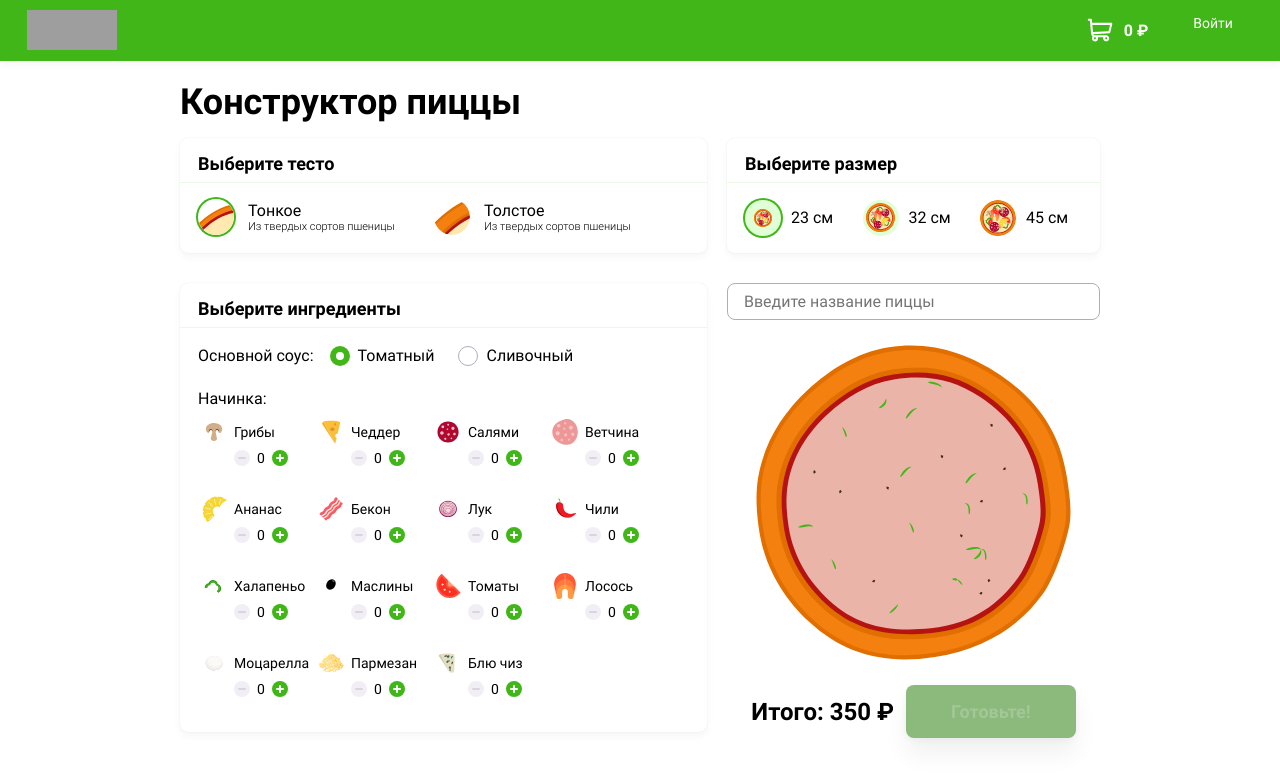
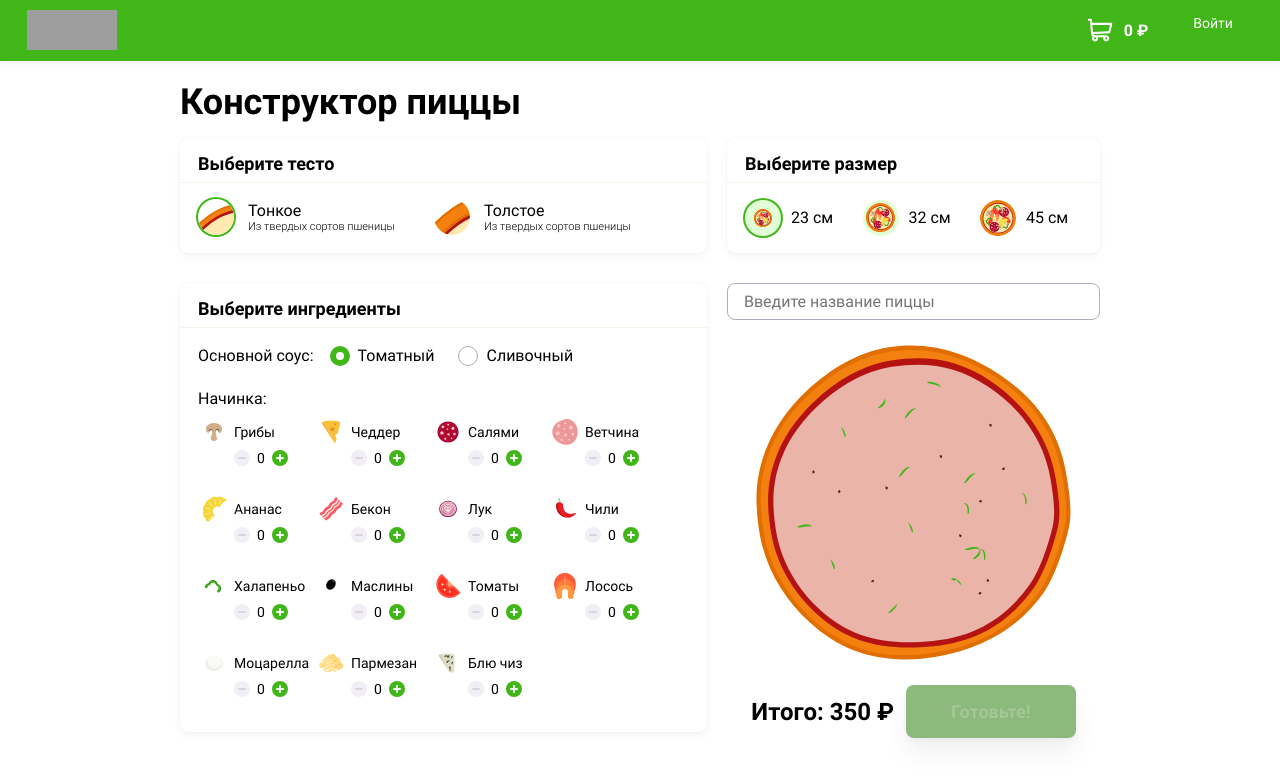
Before and after one commit to htmlacademy-vue/854503-pizza-1, a Vue app in the folder src/frontend/: page / in a window 1280 px wide. Shown: the top 782 px of the page. Built offline with nearby package versions, Linux system fonts and the light colour scheme; grey boxes are pictures that could not be loaded.

Commit message:
Реализует пункт 3.2 ТЗ

```diff
--- a/src/frontend/src/common/enums.js
+++ b/src/frontend/src/common/enums.js
@@ -52,3 +52,8 @@ export const sauces = [
     price: 50,
   },
 ];
+
+export const doughToClass = new Map([
+  ["light", "small"],
+  ["large", "big"],
+]);
--- a/src/frontend/src/layouts/AppLayout.vue
+++ b/src/frontend/src/layouts/AppLayout.vue
@@ -11,7 +11,7 @@
       </a>
     </div>
     <div class="header__cart">
-      <a href="cart.html">0 ₽</a>
+      <a href="cart.html">{{ price }} ₽</a>
     </div>
     <div class="header__user">
       <a href="#" class="header__login"><span>Войти</span></a>
@@ -22,6 +22,19 @@
 <script>
 export default {
   name: "AppLayout",
+
+  props: {
+    price: {
+      type: Number,
+      default: 0,
+    },
+    pizza: {
+      type: Object,
+      default() {
+        return {};
+      },
+    },
+  },
 };
 </script>
 <style lang="scss" scoped></style>
--- a/src/frontend/src/modules/builder/components/BuilderPizzaView.vue
+++ b/src/frontend/src/modules/builder/components/BuilderPizzaView.vue
@@ -1,7 +1,9 @@
 <template>
   <AppDrop @drop="$emit('addIngredient', $event)">
     <div class="content__constructor">
-      <div class="pizza pizza--foundation--big-tomato">
+      <div
+        :class="`pizza pizza--foundation--${doughToClass.get(dough)}-${souce}`"
+      >
         <div class="pizza__wrapper">
           <div
             v-for="ingredient in addedIngredients.addedOnce"
@@ -29,6 +31,7 @@
 
 <script>
 import AppDrop from "@/common/components/AppDrop";
+import { doughToClass } from "@/common/enums";
 
 export default {
   name: "BuilderPizzaView",
@@ -37,16 +40,30 @@ export default {
     AppDrop,
   },
 
+  data() {
+    return {
+      doughToClass,
+    };
+  },
+
   props: {
     ingredients: {
       type: Object,
+      required: true,
+    },
+    dough: {
+      type: String,
+      required: true,
+    },
+    souce: {
+      type: String,
       required: true,
     },
   },
 
   computed: {
     addedIngredients() {
-      const a = {
+      const sortedIngredient = {
         addedOnce: [],
         addedTwice: [],
         addedThrice: [],
@@ -55,23 +72,35 @@ export default {
       for (let ingredient in this.ingredients) {
         switch (this.ingredients[ingredient].count) {
           case 1: {
-            a.addedOnce.push(this.ingredients[ingredient].ingredientName);
+            sortedIngredient.addedOnce.push(
+              this.ingredients[ingredient].ingredientName
+            );
             break;
           }
           case 2: {
-            a.addedOnce.push(this.ingredients[ingredient].ingredientName);
-            a.addedTwice.push(this.ingredients[ingredient].ingredientName);
+            sortedIngredient.addedOnce.push(
+              this.ingredients[ingredient].ingredientName
+            );
+            sortedIngredient.addedTwice.push(
+              this.ingredients[ingredient].ingredientName
+            );
             break;
           }
           case 3: {
-            a.addedOnce.push(this.ingredients[ingredient].ingredientName);
-            a.addedTwice.push(this.ingredients[ingredient].ingredientName);
-            a.addedThrice.push(this.ingredients[ingredient].ingredientName);
+            sortedIngredient.addedOnce.push(
+              this.ingredients[ingredient].ingredientName
+            );
+            sortedIngredient.addedTwice.push(
+              this.ingredients[ingredient].ingredientName
+            );
+            sortedIngredient.addedThrice.push(
+              this.ingredients[ingredient].ingredientName
+            );
           }
         }
       }
 
-      return a;
+      return sortedIngredient;
     },
   },
 };
--- a/src/frontend/src/modules/builder/components/BuilderPriceCounter.vue
+++ b/src/frontend/src/modules/builder/components/BuilderPriceCounter.vue
@@ -1,7 +1,14 @@
 <template>
   <div class="content__result">
     <p>Итого: {{ price }} ₽</p>
-    <button type="button" class="button" disabled>Готовьте!</button>
+    <button
+      type="button"
+      class="button"
+      :disabled="isDisabled"
+      @click="$emit('addToCart')"
+    >
+      Готовьте!
+    </button>
   </div>
 </template>
 
@@ -14,6 +21,10 @@ export default {
       type: Number,
       default: 0,
     },
+    isDisabled: {
+      type: Boolean,
+      default: true,
+    },
   },
 };
 </script>
--- a/src/frontend/src/views/Index.vue
+++ b/src/frontend/src/views/Index.vue
@@ -1,6 +1,6 @@
 <template>
   <body>
-    <AppLayout />
+    <AppLayout :price="cart.price" :pizza="cart.pizza" />
     <main class="content">
       <form action="#" method="post">
         <div class="content__wrapper">
@@ -35,15 +35,22 @@
                 type="text"
                 name="pizza_name"
                 placeholder="Введите название пиццы"
+                @input="customPizza.name = $event.target.value"
               />
             </label>
 
             <BuilderPizzaView
               @addIngredient="addIngredient"
-              :ingredients="this.customPizza.ingredients"
+              :ingredients="customPizza.ingredients"
+              :dough="customPizza.dough.value"
+              :souce="customPizza.sauce.value"
             />
 
-            <BuilderPriceCounter :price="price" />
+            <BuilderPriceCounter
+              :price="price"
+              :isDisabled="isIngredientAdded"
+              @addToCart="addToCart"
+            />
           </div>
         </div>
       </form>
@@ -85,7 +92,6 @@ export default {
   data() {
     return {
       user,
-      pricee: this.price,
       pizza: {
         dough: pizza.dough,
         sauces: pizza.sauces,
@@ -98,7 +104,9 @@ export default {
       sizes,
       customPizza: Object.assign({}, getDefaultPizza(pizza), {
         ingredients: makeIngredientsList(pizza.ingredients),
+        name: "",
       }),
+      cart: {},
     };
   },
 
@@ -115,6 +123,18 @@ export default {
       }
 
       return currentPrice * this.customPizza.size.multiplier;
+    },
+    isIngredientAdded() {
+      const ingredients = this.customPizza.ingredients;
+      let isAnyAdded = true;
+
+      for (let ingredient in ingredients) {
+        if (ingredients[ingredient].count > 0) {
+          isAnyAdded = this.customPizza.name ? false : true;
+          break;
+        }
+      }
+      return isAnyAdded;
     },
   },
 
@@ -145,6 +165,12 @@ export default {
         multiplier: findItemByValue(this.sizes, value).multiplier,
       };
     },
+    addToCart() {
+      this.cart = {
+        pizza: this.customPizza,
+        price: this.price,
+      };
+    },
   },
 };
 </script>
```
